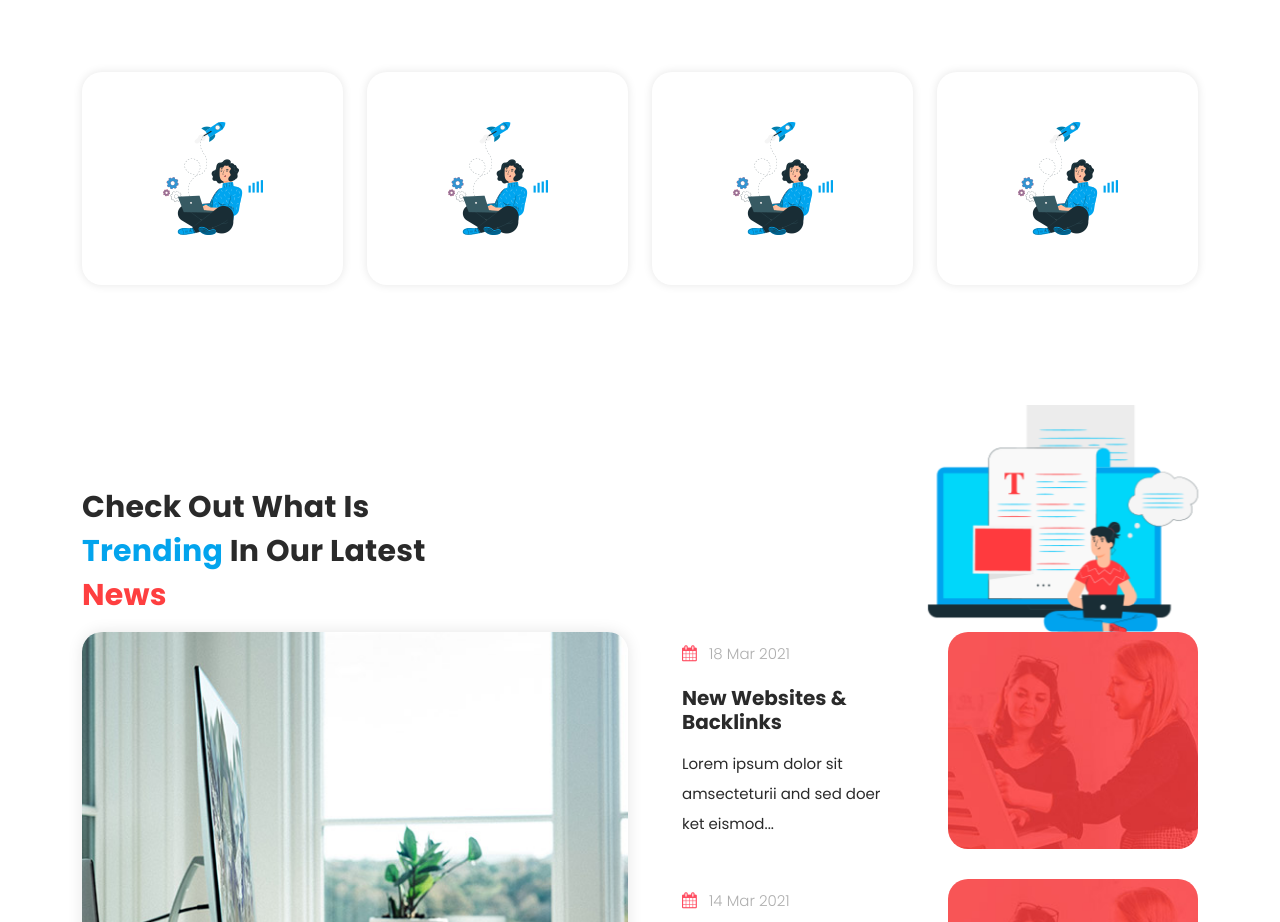
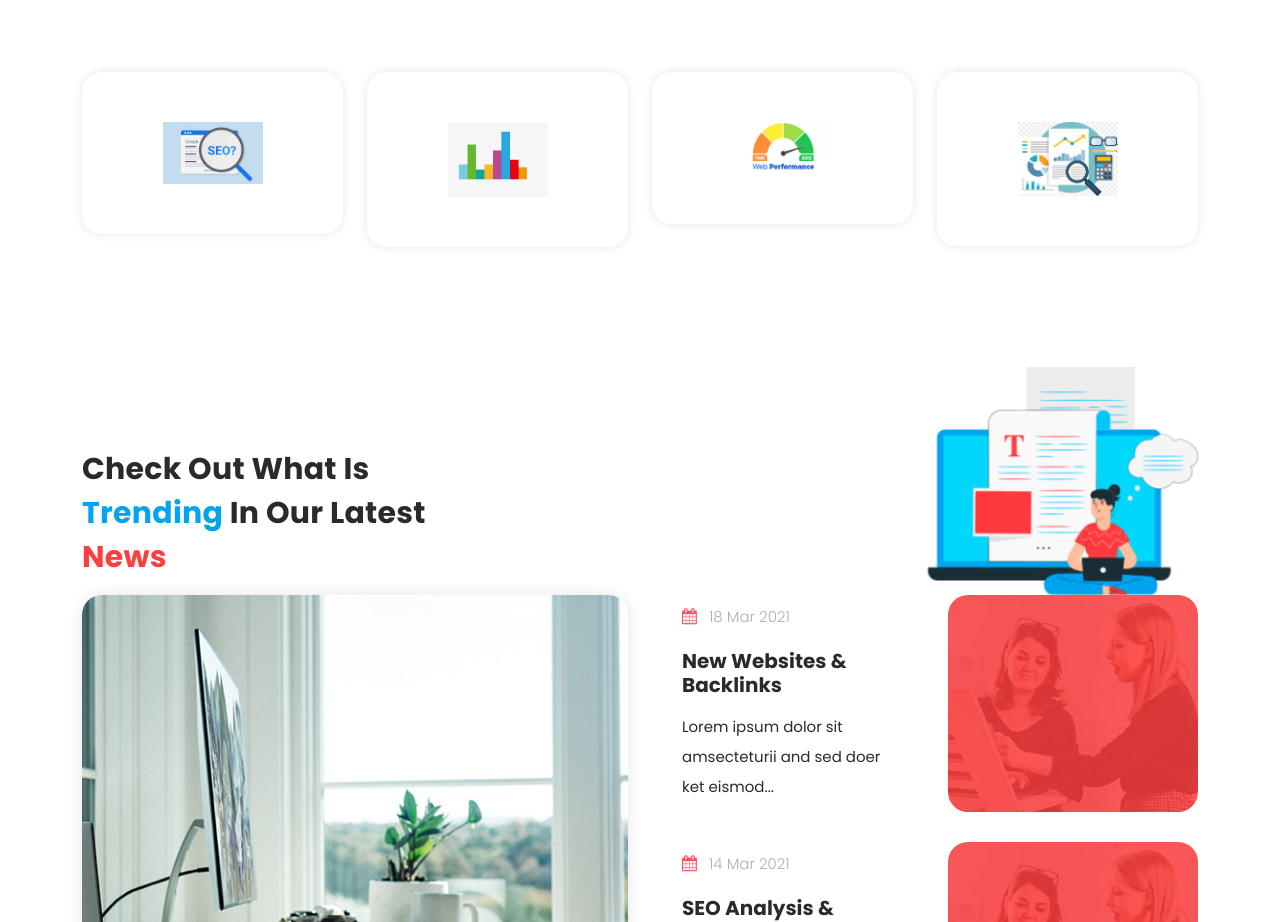
Before and after one commit to 62valentius/valentius, a plain HTML site: page index.html in a window 1280 px wide. Shown: the part 2640-3562 px from the top of the page. Drawn offline with Linux system fonts and the light colour scheme.

Commit message:
3rd commit

```diff
--- a/index.html
+++ b/index.html
@@ -231,7 +231,8 @@
                 <p>Search Engine Optimization</p>
               </div>
               <div class="showed-content">
-                <img src="assets/images/portfolio-image.png" alt="">
+                <img src="assets/images/seo.png" alt="">
+                <!-- <img src="assets/images/portfolio-image.png" alt=""> -->
               </div>
             </div>
           </a>
@@ -244,7 +245,7 @@
                 <p>Collecting and submitting data which gives rise to accurate analyses</p>
               </div>
               <div class="showed-content">
-                <img src="assets/images/portfolio-image.png" alt="">
+                <img src="assets/images/reporting.jpg" alt="">
               </div>
             </div>
           </a>
@@ -257,7 +258,7 @@
                 <p>Non-functional software testing technique that determines how the stability, speed, scalability, and responsiveness</p>
               </div>
               <div class="showed-content">
-                <img src="assets/images/portfolio-image.png" alt="">
+                <img src="assets/images/perform.webp" alt="">
               </div>
             </div>
           </a>
@@ -270,7 +271,8 @@
                 <p>Inspecting, cleansing, transforming, and modelling data</p>
               </div>
               <div class="showed-content">
-                <img src="assets/images/portfolio-image.png" alt="">
+                <img src="assets/images/dataana.jpeg" alt="">
+                <!-- <img src="assets/images/portfolio-image.png" alt=""> -->
               </div>
             </div>
           </a>
```
Also changed, not shown: assets/images/dataana.jpeg (added), assets/images/perform.webp (added), assets/images/reporting.jpg (added), assets/images/seo.png (added).
